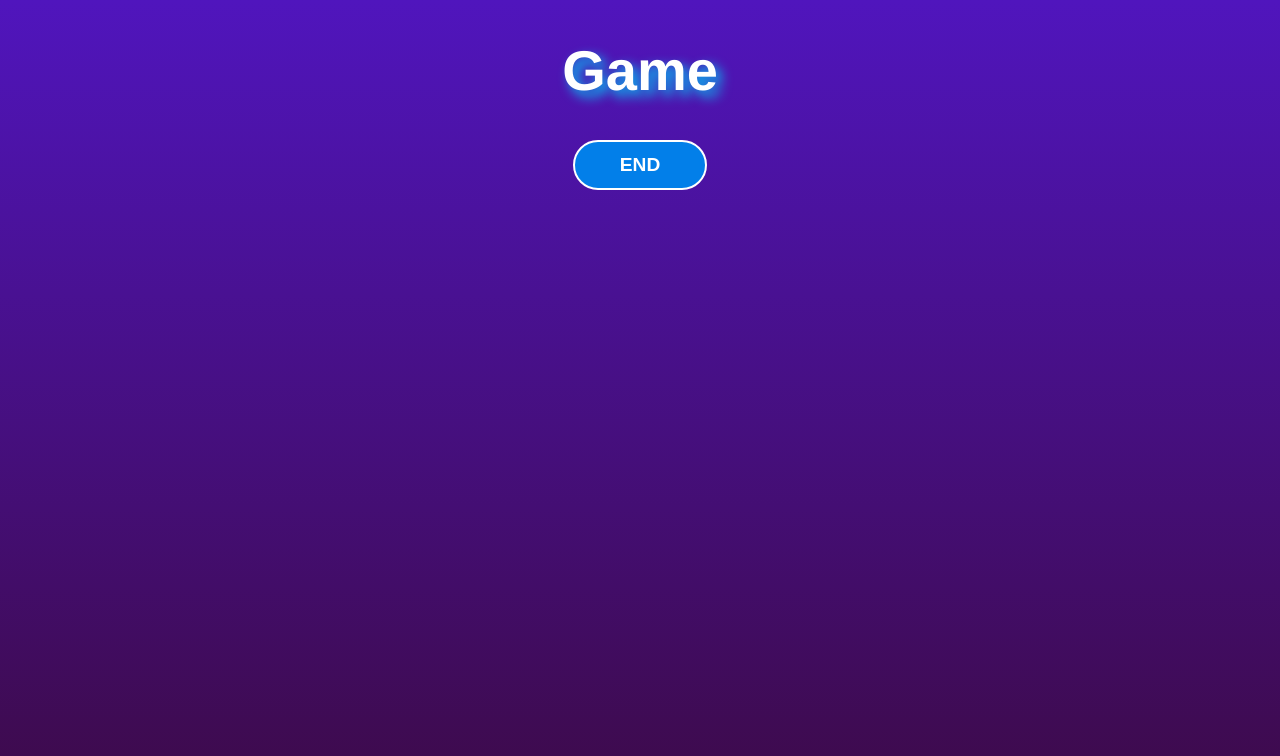
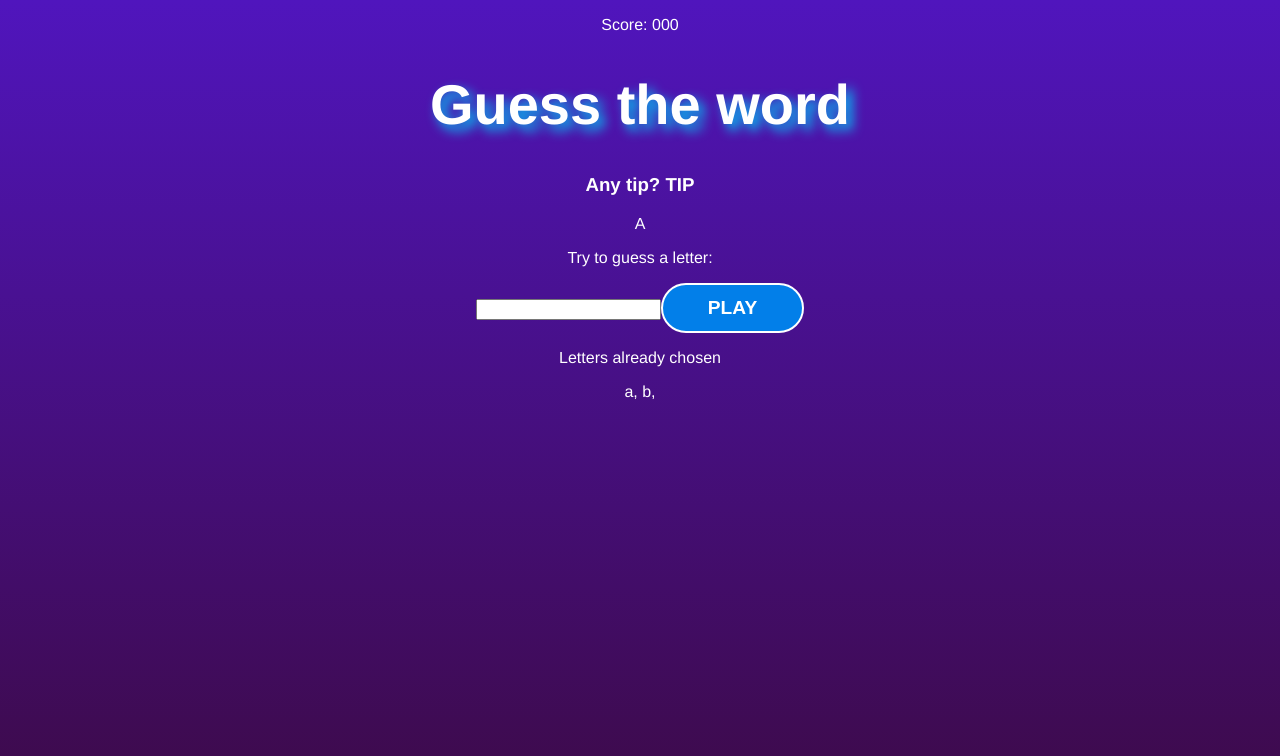
Before and after one commit to jpcp0614/Project-Secret-Word, a React (Vite) app: page / in a window 1280 px wide. Both pictures are taken after a click on the button "PLAY". Shown: the top 756 px of the page. Built offline with nearby package versions, Linux system fonts and the light colour scheme.

Commit message:
:sparkles: feat - Add structure in component

```diff
--- a/src/components/Game.jsx
+++ b/src/components/Game.jsx
@@ -3,9 +3,30 @@ import './Game.css';
 
 const Game = ({ verifyLetter }) => {
 	return (
-		<div>
-			<h1>Game</h1>
-			<button onClick={verifyLetter}>End</button>
+		<div className="game">
+			<p className="points">
+				<span>Score: 000</span>
+			</p>
+			<h1>Guess the word</h1>
+			<h3>
+				Any tip? <span>TIP</span>{' '}
+			</h3>
+			<div className="wordContainer">
+				<span className="letter">A</span>
+				<div className="blankSquare"></div>
+			</div>
+			<div className="letterContainer">
+				<p>Try to guess a letter:</p>
+				<form>
+					<input type="text" name="letter" maxLength="1" required />
+					<button>Play</button>
+				</form>
+			</div>
+			<div className="wrongLettersContainer">
+				<p>Letters already chosen</p>
+        <span>a, </span>
+        <span>b, </span>
+			</div>
 		</div>
 	);
 };
```
